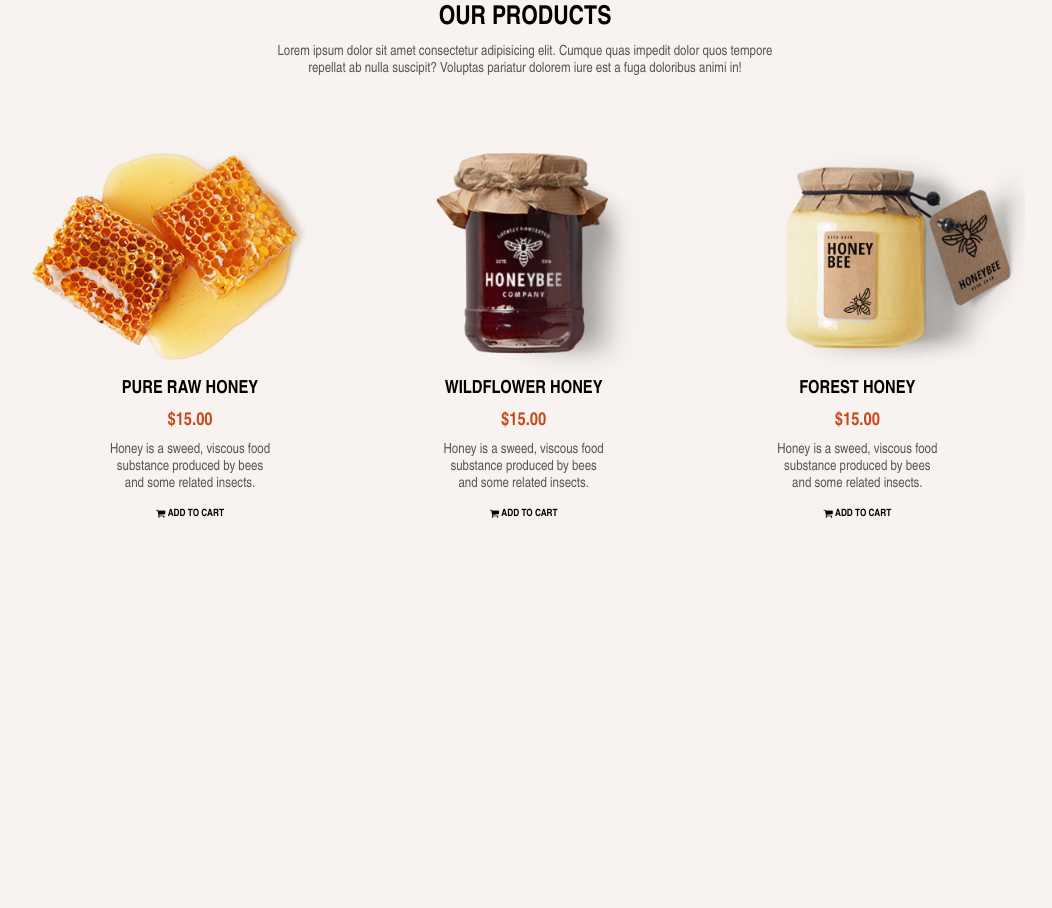
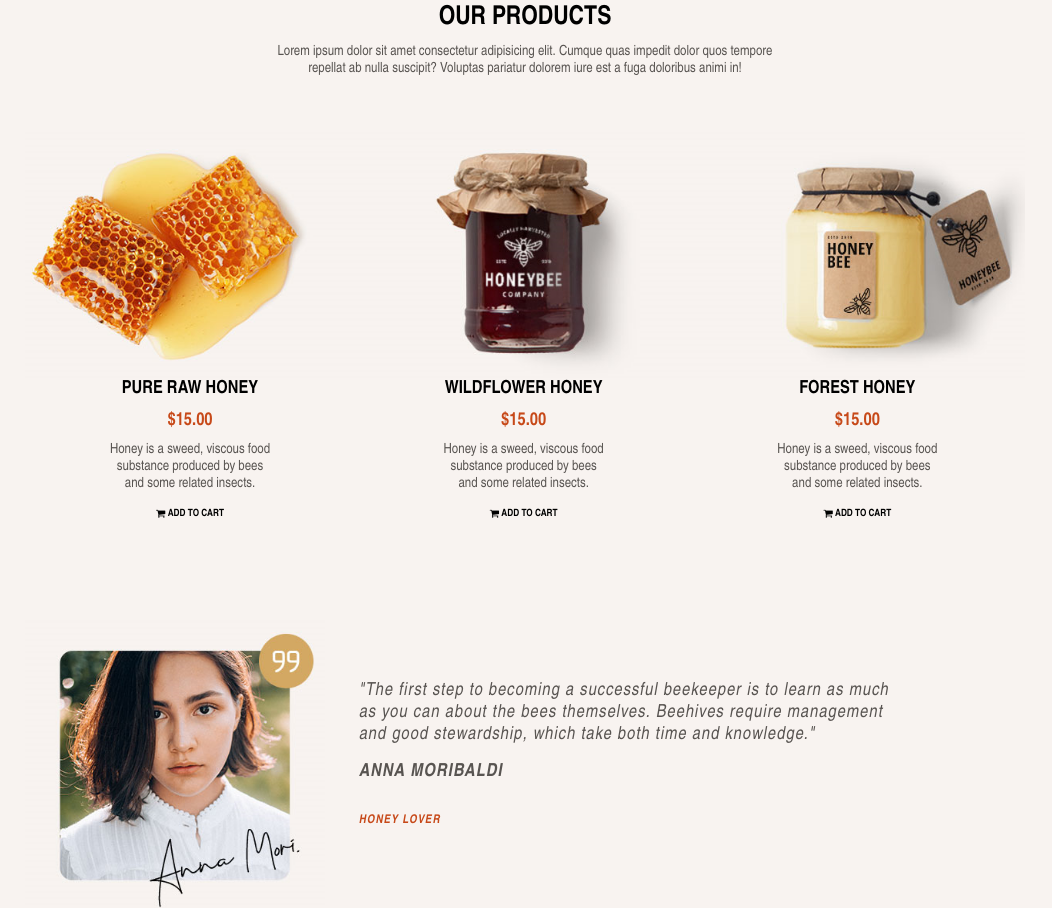
Before and after one commit to ArturasKi/7-honeybee, a website: page index.html in a window 1280 px wide. Shown: the part 1467-2375 px from the top of the page, without its empty margins (115-1167 px from the left). Before the commit the page ends 1987 px from the top, so only its background shows below. Drawn offline with Linux system fonts and the light colour scheme.

Commit message:
Girl div

```diff
--- a/css/main.css
+++ b/css/main.css
@@ -177,3 +177,24 @@
     font-size: 10px;
     text-decoration: none;
 }
+
+.girl {
+    width: 100%;
+    margin-top: 100px;
+}
+
+.img-girl {
+    width: 30%;
+}
+
+.girl > .side-text {
+    display: inline-block;
+    padding: 30px;
+    padding-top: 60px;
+    padding-bottom: 60px;
+    width: 600px;
+    font-size: 18px;
+    font-style: italic;
+    color: #585451;
+    letter-spacing: 1px;
+}
--- a/index.html
+++ b/index.html
@@ -74,6 +74,14 @@
             <p class="text-3">Honey is a sweed, viscous food substance produced by bees and some related insects.</p>
             <a href="#" class="cart"><i class="fa fa-shopping-cart"></i> ADD TO CART</a>
         </div>
+        <div class="girl">
+            <img class="img-girl" src="./img/girl.png">
+            <div class="side-text">
+                <p class="p-girl">"The first step to becoming a successful beekeeper is to learn as much as you can about the bees themselves. Beehives require management and good stewardship, which take both time and knowledge."</p>
+                <p class="h-3">ANNA MORIBALDI</p>
+                <p class="date">HONEY LOVER</p>
+            </div>
+        </div>
     </main>
     <footer>
 
```
Also changed, not shown: img/girl.png (added).
